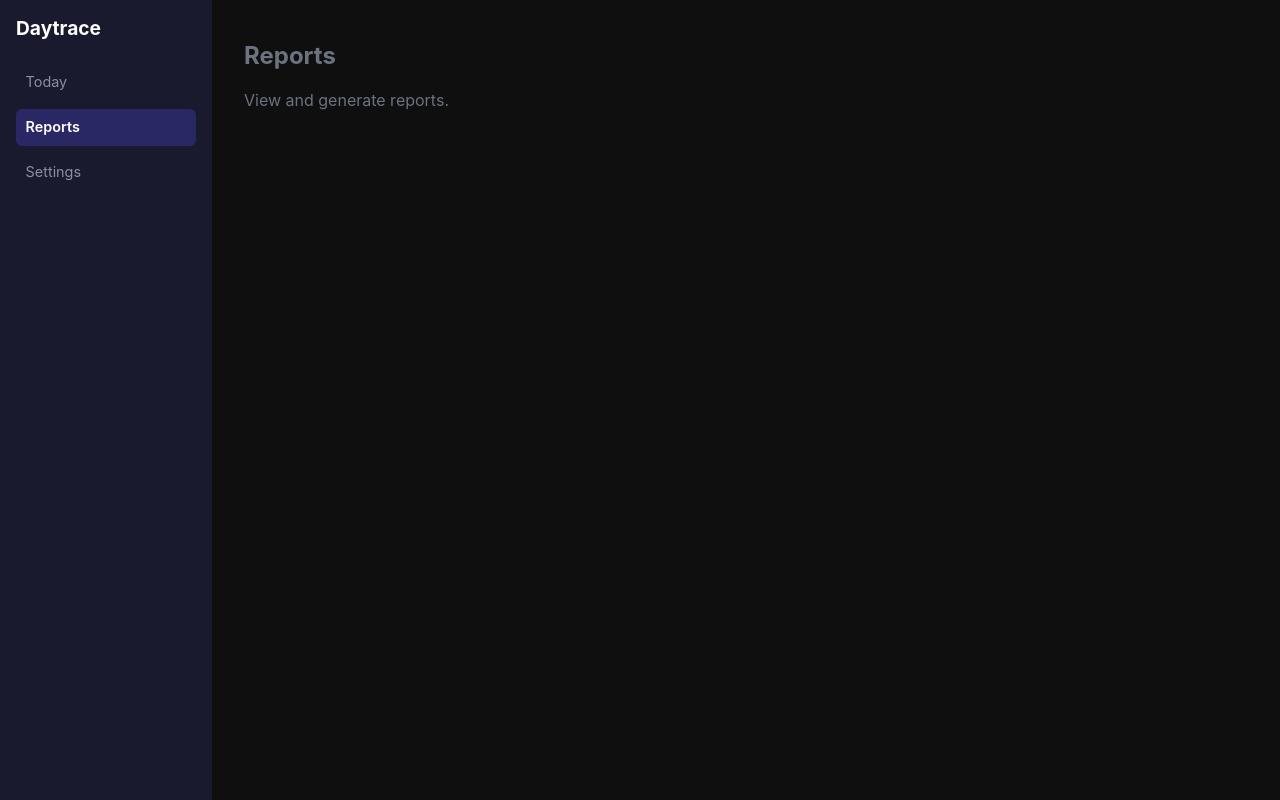
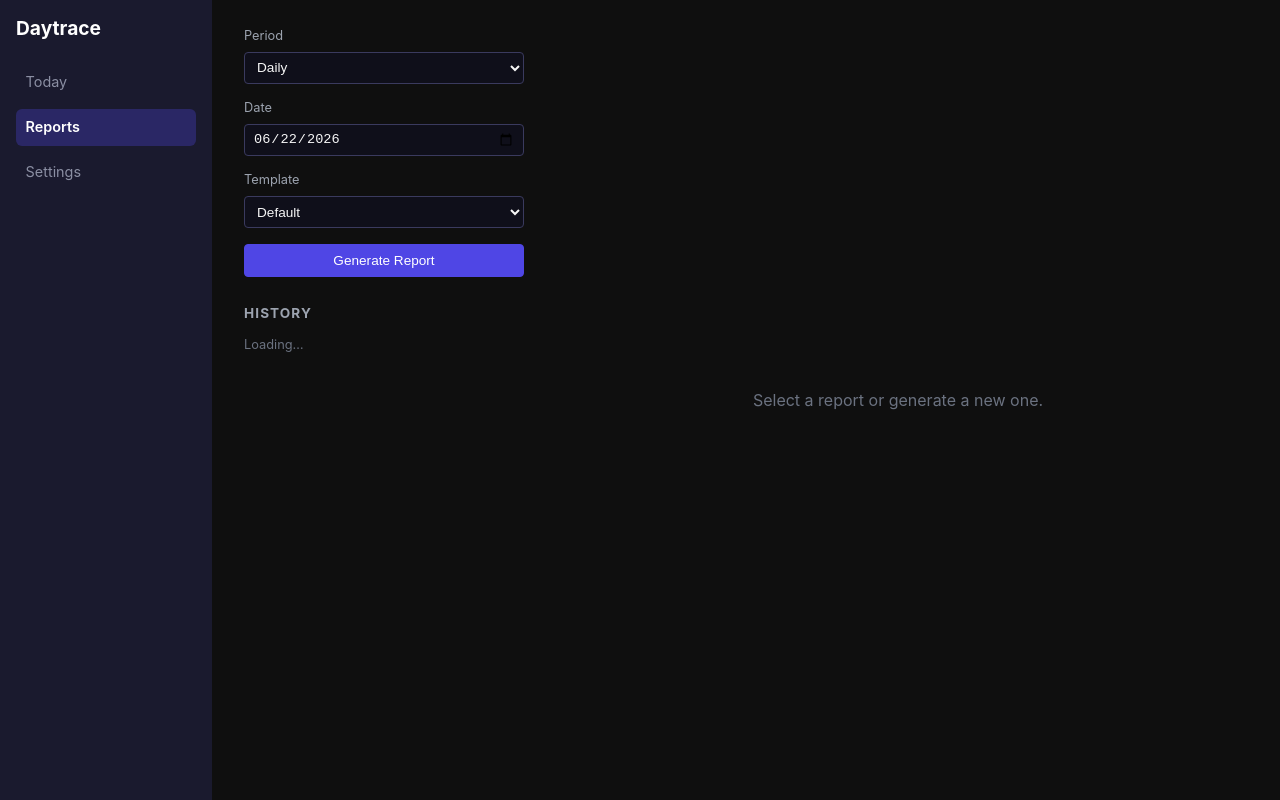
Before and after one commit to somnus0917/somReport, a React (Vite) app: page /#/reports in a window 1280 px wide. Built offline with nearby package versions, Linux system fonts and the light colour scheme.

Commit message:
feat: add reports page with generation, history, and export

```diff
--- a/src/pages/Reports.tsx
+++ b/src/pages/Reports.tsx
@@ -1,8 +1,167 @@
+import { useEffect, useState } from 'react';
+import { useQuery, useMutation, useQueryClient } from '@tanstack/react-query';
+import { generateReport, listReports } from '../api/tauri';
+import { TEMPLATES } from '../lib/constants';
+import type { Report } from '../lib/types';
+
+function todayISO() {
+  return new Date().toISOString().slice(0, 10);
+}
+
+function weekStartISO() {
+  const d = new Date();
+  const day = d.getDay();
+  const diff = d.getDate() - day + (day === 0 ? -6 : 1);
+  d.setDate(diff);
+  return d.toISOString().slice(0, 10);
+}
+
+function copyToClipboard(text: string) {
+  navigator.clipboard.writeText(text);
+}
+
+function exportMarkdown(report: Report) {
+  const blob = new Blob([report.content_markdown], { type: 'text/markdown' });
+  const url = URL.createObjectURL(blob);
+  const a = document.createElement('a');
+  a.href = url;
+  a.download = `${report.title.replace(/[^a-z0-9]/gi, '_').toLowerCase()}.md`;
+  a.click();
+  URL.revokeObjectURL(url);
+}
+
 export default function Reports() {
+  const queryClient = useQueryClient();
+  const [periodType, setPeriodType] = useState<'daily' | 'weekly'>('daily');
+  const [periodStart, setPeriodStart] = useState(todayISO());
+  const [templateId, setTemplateId] = useState(TEMPLATES[0].id);
+  const [selectedReportId, setSelectedReportId] = useState<string | null>(null);
+  const [copied, setCopied] = useState(false);
+
+  const reportsQuery = useQuery({
+    queryKey: ['reports'],
+    queryFn: () => listReports(),
+  });
+
+  const generateMutation = useMutation({
+    mutationFn: () => generateReport(periodType, periodStart, templateId),
+    onSuccess: () => {
+      queryClient.invalidateQueries({ queryKey: ['reports'] });
+    },
+  });
+
+  useEffect(() => {
+    if (periodType === 'weekly') {
+      setPeriodStart(weekStartISO());
+    } else {
+      setPeriodStart(todayISO());
+    }
+  }, [periodType]);
+
+  const reports = reportsQuery.data ?? [];
+  const selectedReport = reports.find((r) => r.id === selectedReportId) ?? reports[0] ?? null;
+
+  function handleCopy() {
+    if (!selectedReport) return;
+    copyToClipboard(selectedReport.content_markdown);
+    setCopied(true);
+    setTimeout(() => setCopied(false), 1500);
+  }
+
+  function handleExport() {
+    if (!selectedReport) return;
+    exportMarkdown(selectedReport);
+  }
+
   return (
-    <div className="page-placeholder">
-      <h2>Reports</h2>
-      <p>View and generate reports.</p>
+    <div className="reports-page">
+      <div className="reports-left">
+        <div className="reports-form">
+          <label>
+            Period
+            <select
+              value={periodType}
+              onChange={(e) => setPeriodType(e.target.value as 'daily' | 'weekly')}
+            >
+              <option value="daily">Daily</option>
+              <option value="weekly">Weekly</option>
+            </select>
+          </label>
+          <label>
+            Date
+            <input
+              type="date"
+              value={periodStart}
+              onChange={(e) => setPeriodStart(e.target.value)}
+            />
+          </label>
+          <label>
+            Template
+            <select value={templateId} onChange={(e) => setTemplateId(e.target.value)}>
+              {TEMPLATES.map((t) => (
+                <option key={t.id} value={t.id}>
+                  {t.label}
+                </option>
+              ))}
+            </select>
+          </label>
+          <button
+            className="btn-sm btn-primary btn-generate"
+            disabled={generateMutation.isPending}
+            onClick={() => generateMutation.mutate()}
+          >
+            {generateMutation.isPending ? 'Generating…' : 'Generate Report'}
+          </button>
+          {generateMutation.isError && (
+            <p className="reports-error">Failed to generate report.</p>
+          )}
+        </div>
+
+        <div className="reports-history">
+          <h3>History</h3>
+          {reportsQuery.isLoading && <p className="reports-empty">Loading…</p>}
+          {!reportsQuery.isLoading && reports.length === 0 && (
+            <p className="reports-empty">No reports yet.</p>
+          )}
+          <ul className="reports-history-list">
+            {reports.map((r) => (
+              <li
+                key={r.id}
+                className={`reports-history-item ${selectedReport?.id === r.id ? 'selected' : ''}`}
+                onClick={() => setSelectedReportId(r.id)}
+              >
+                <span className="reports-history-title">{r.title}</span>
+                <span className="reports-history-meta">
+                  {r.period_type} · {r.period_start}
+                </span>
+              </li>
+            ))}
+          </ul>
+        </div>
+      </div>
+
+      <div className="reports-right">
+        {selectedReport ? (
+          <>
+            <div className="reports-preview-header">
+              <h3>{selectedReport.title}</h3>
+              <div className="reports-preview-actions">
+                <button className="btn-sm" onClick={handleCopy}>
+                  {copied ? 'Copied!' : 'Copy'}
+                </button>
+                <button className="btn-sm" onClick={handleExport}>
+                  Export .md
+                </button>
+              </div>
+            </div>
+            <pre className="reports-preview-content">{selectedReport.content_markdown}</pre>
+          </>
+        ) : (
+          <div className="reports-empty-preview">
+            <p>Select a report or generate a new one.</p>
+          </div>
+        )}
+      </div>
     </div>
   );
 }
--- a/src/styles.css
+++ b/src/styles.css
@@ -440,3 +440,161 @@ body {
   gap: 0.5rem;
   flex-shrink: 0;
 }
+
+/* Reports page */
+.reports-page {
+  display: flex;
+  gap: 1.5rem;
+  height: calc(100vh - 3rem);
+}
+
+.reports-left {
+  width: 280px;
+  flex-shrink: 0;
+  display: flex;
+  flex-direction: column;
+  gap: 1.5rem;
+  overflow-y: auto;
+}
+
+.reports-form {
+  display: flex;
+  flex-direction: column;
+  gap: 0.75rem;
+}
+
+.reports-form label {
+  display: flex;
+  flex-direction: column;
+  gap: 0.25rem;
+  font-size: 0.8rem;
+  color: #9ca3af;
+}
+
+.reports-form select,
+.reports-form input[type="date"] {
+  padding: 0.4rem 0.5rem;
+  border: 1px solid #3a3a5e;
+  border-radius: 4px;
+  background: #0f0f1a;
+  color: #f6f6f6;
+  font-size: 0.85rem;
+}
+
+.reports-form select:focus,
+.reports-form input[type="date"]:focus {
+  outline: none;
+  border-color: #4f46e5;
+}
+
+.btn-generate {
+  padding: 0.5rem 1rem;
+  font-size: 0.85rem;
+  margin-top: 0.25rem;
+}
+
+.reports-error {
+  font-size: 0.8rem;
+  color: #f87171;
+  margin: 0;
+}
+
+.reports-history h3 {
+  font-size: 0.85rem;
+  text-transform: uppercase;
+  letter-spacing: 0.08em;
+  color: #9ca3af;
+  margin: 0 0 0.5rem;
+}
+
+.reports-empty {
+  font-size: 0.8rem;
+  color: #6b7280;
+  margin: 0;
+}
+
+.reports-history-list {
+  list-style: none;
+  margin: 0;
+  padding: 0;
+  display: flex;
+  flex-direction: column;
+  gap: 0.25rem;
+}
+
+.reports-history-item {
+  padding: 0.5rem 0.6rem;
+  border-radius: 6px;
+  cursor: pointer;
+  display: flex;
+  flex-direction: column;
+  gap: 0.15rem;
+}
+
+.reports-history-item:hover {
+  background: rgba(255, 255, 255, 0.05);
+}
+
+.reports-history-item.selected {
+  background: rgba(79, 70, 229, 0.2);
+}
+
+.reports-history-title {
+  font-size: 0.85rem;
+  color: #f6f6f6;
+}
+
+.reports-history-meta {
+  font-size: 0.7rem;
+  color: #6b7280;
+}
+
+.reports-right {
+  flex: 1;
+  display: flex;
+  flex-direction: column;
+  min-width: 0;
+}
+
+.reports-preview-header {
+  display: flex;
+  justify-content: space-between;
+  align-items: center;
+  margin-bottom: 1rem;
+  padding-bottom: 0.75rem;
+  border-bottom: 1px solid #2a2a3e;
+}
+
+.reports-preview-header h3 {
+  margin: 0;
+  font-size: 1rem;
+}
+
+.reports-preview-actions {
+  display: flex;
+  gap: 0.5rem;
+}
+
+.reports-preview-content {
+  flex: 1;
+  margin: 0;
+  padding: 1rem;
+  background: #1a1a2e;
+  border: 1px solid #2a2a3e;
+  border-radius: 8px;
+  font-family: 'Inter', monospace;
+  font-size: 0.8rem;
+  line-height: 1.6;
+  color: #d1d5db;
+  overflow-y: auto;
+  white-space: pre-wrap;
+  word-wrap: break-word;
+}
+
+.reports-empty-preview {
+  flex: 1;
+  display: flex;
+  align-items: center;
+  justify-content: center;
+  color: #6b7280;
+}
```
